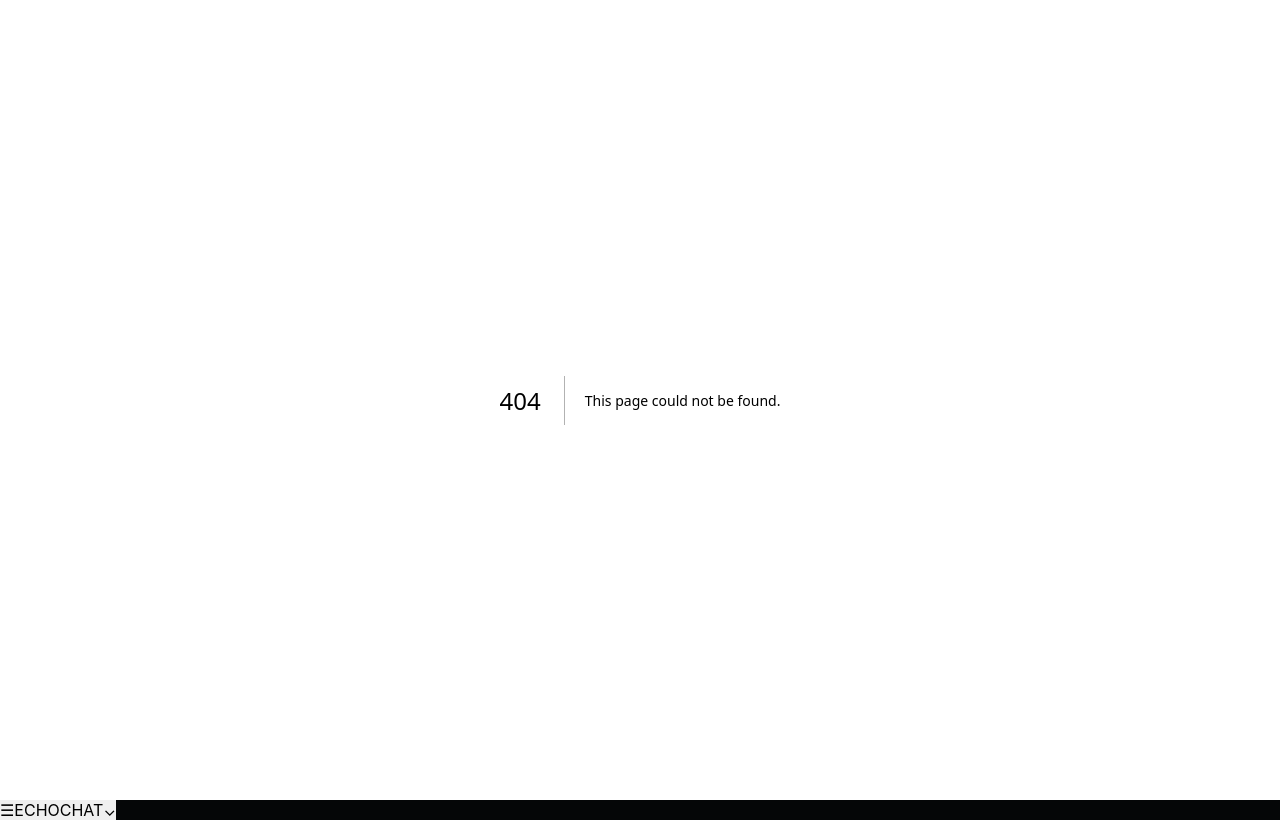
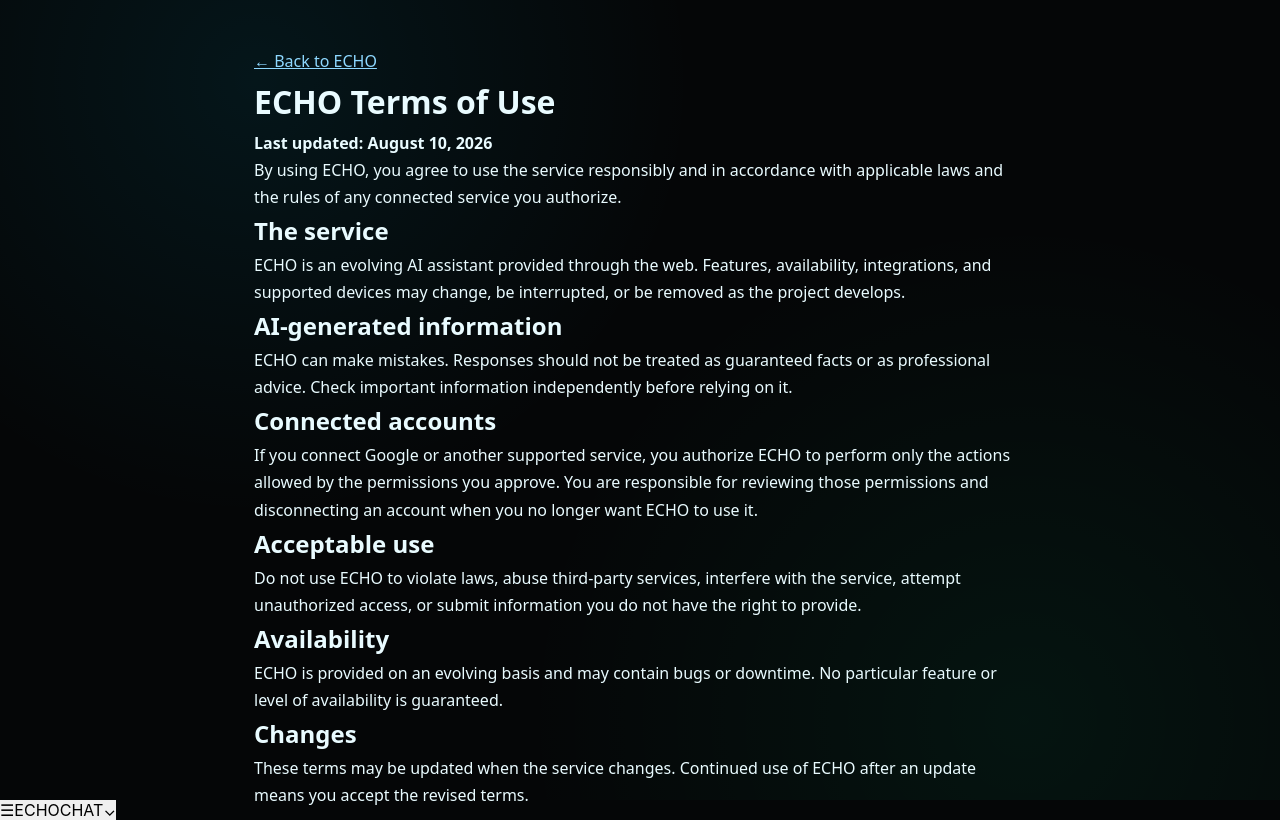
Before and after one commit to brysoncoding/verityam-ai-assisant, a Next.js app: page /terms in a window 1280 px wide. Before the commit this address had no page. Built offline with nearby package versions, Linux system fonts and the light colour scheme.

Commit message:
Add ECHO terms of use page

```diff
--- /dev/null
+++ b/app/terms/page.tsx
@@ -0,0 +1,22 @@
+export default function TermsPage() {
+  return (
+    <main style={{maxWidth:820,margin:'0 auto',padding:'48px 24px',color:'#e9fbff',fontFamily:'system-ui',lineHeight:1.7}}>
+      <a href="/download" style={{color:'#8ed8ff'}}>← Back to ECHO</a>
+      <h1>ECHO Terms of Use</h1>
+      <p><strong>Last updated: August 10, 2026</strong></p>
+      <p>By using ECHO, you agree to use the service responsibly and in accordance with applicable laws and the rules of any connected service you authorize.</p>
+      <h2>The service</h2>
+      <p>ECHO is an evolving AI assistant provided through the web. Features, availability, integrations, and supported devices may change, be interrupted, or be removed as the project develops.</p>
+      <h2>AI-generated information</h2>
+      <p>ECHO can make mistakes. Responses should not be treated as guaranteed facts or as professional advice. Check important information independently before relying on it.</p>
+      <h2>Connected accounts</h2>
+      <p>If you connect Google or another supported service, you authorize ECHO to perform only the actions allowed by the permissions you approve. You are responsible for reviewing those permissions and disconnecting an account when you no longer want ECHO to use it.</p>
+      <h2>Acceptable use</h2>
+      <p>Do not use ECHO to violate laws, abuse third-party services, interfere with the service, attempt unauthorized access, or submit information you do not have the right to provide.</p>
+      <h2>Availability</h2>
+      <p>ECHO is provided on an evolving basis and may contain bugs or downtime. No particular feature or level of availability is guaranteed.</p>
+      <h2>Changes</h2>
+      <p>These terms may be updated when the service changes. Continued use of ECHO after an update means you accept the revised terms.</p>
+    </main>
+  );
+}
```
